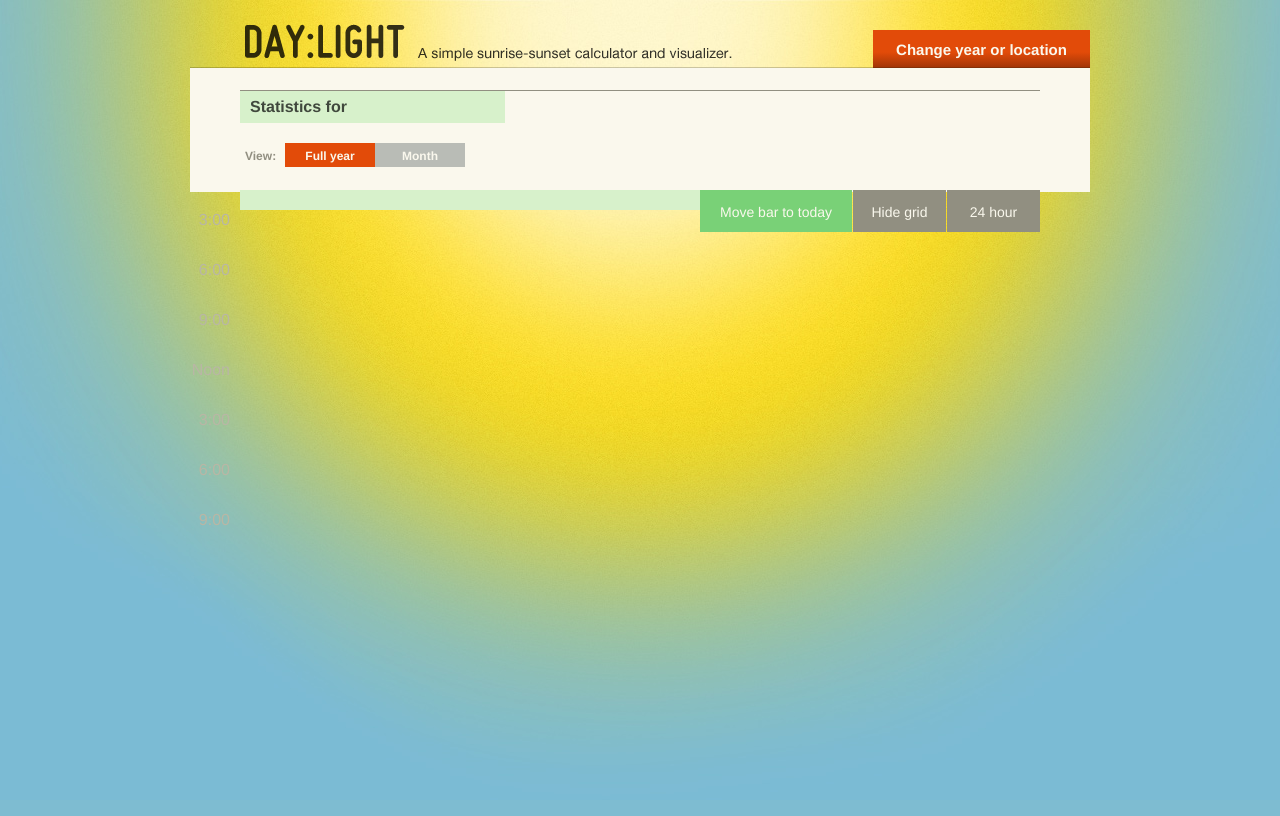
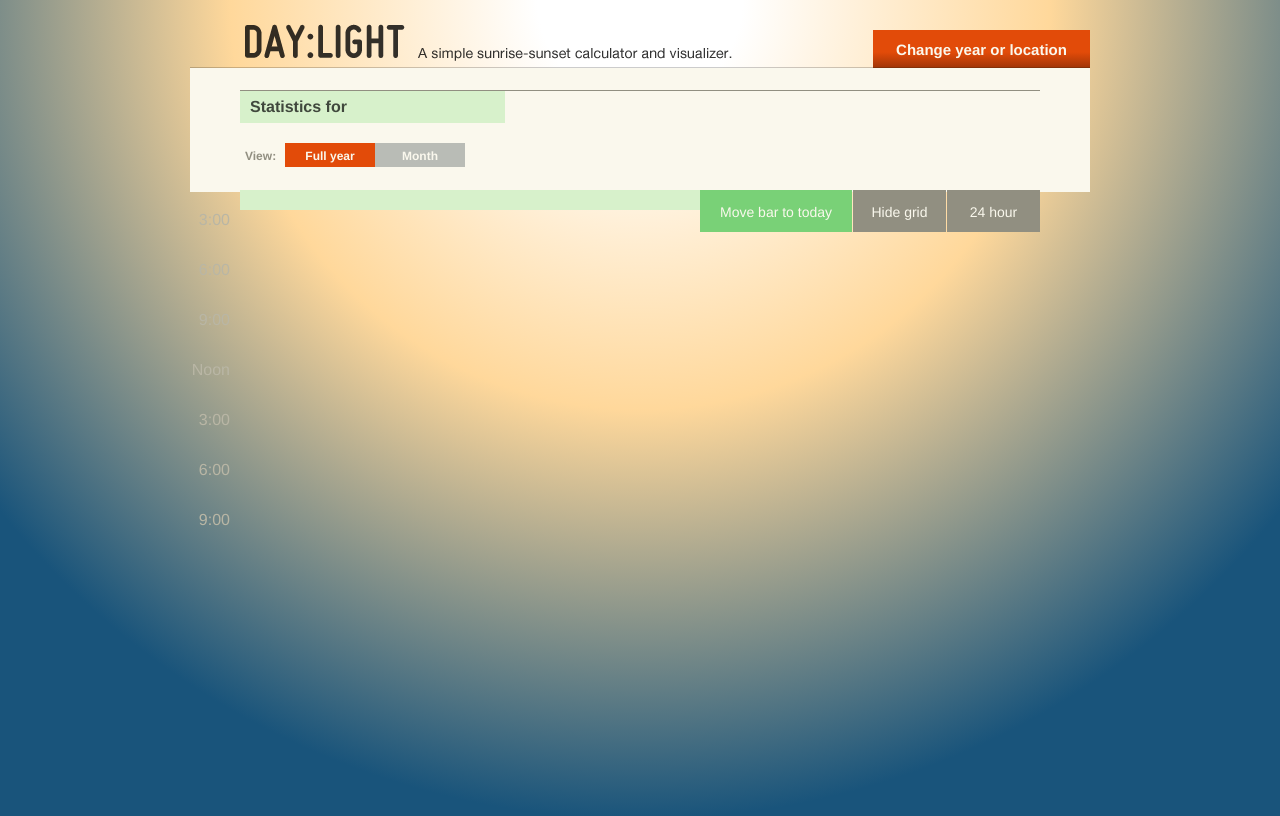
Before and after one commit to natebridi/sunrise, a PHP site: page / in a window 1280 px wide. Before the commit the page ends 724 px from the top, so only its background shows below. Run offline with PHP 8.4, Linux system fonts and the light colour scheme.

Commit message:
Got rid of big background image

```diff
--- a/index.php
+++ b/index.php
@@ -6,6 +6,7 @@
 <title>Day:light - A simple sunset-sunrise calculator and visualizer</title>
 <link rel="stylesheet" type="text/css" href="styles/base.css" />
 <link rel="stylesheet" type="text/css" href="style.css" />
+<link rel="stylesheet" type="text/css" href="styles/style.css" />
 <script type="text/javascript">
 
   // var _gaq = _gaq || [];
--- a/style.css
+++ b/style.css
@@ -3,7 +3,7 @@
      }
 
 body {
-     background: #7bbbd4 url(bg.jpg) no-repeat top center;
+     background: #fff;
      font-family: "Helvetica Neue", sans-serif;
      }
 
--- /dev/null
+++ b/styles/style.css
@@ -0,0 +1,5 @@
+body {
+	background: #7bbbd4;
+	min-height: 100vh;
+	background-image: radial-gradient(circle 80vw at 50% 0, #fff 10%, #ffd89b 40%, #19547b 80%);
+}
```
Also changed, not shown: bg.jpg (deleted), 1 other file.
